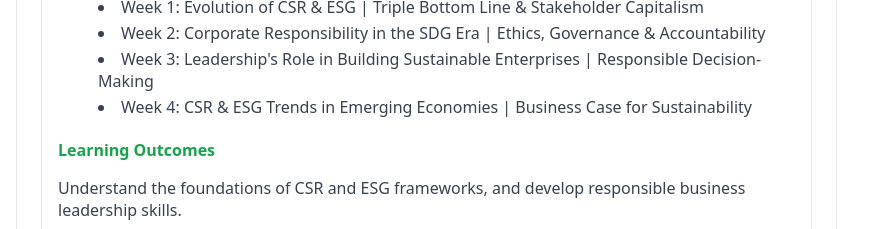
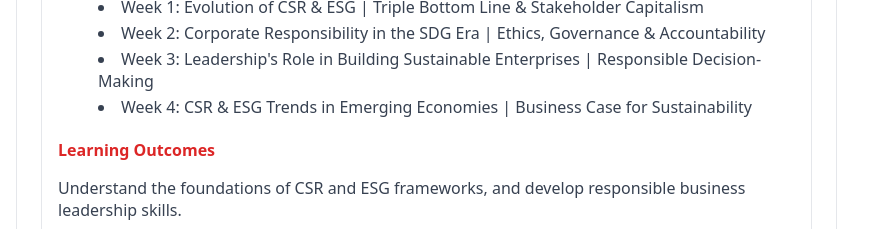
Before and after one commit to AryanManu544/cteldtu, a plain HTML site: page program-csr-esg.html in a window 1280 px wide. Shown: the part 2060-2289 px from the top of the page, without its empty margins (0-884 px from the left). Drawn offline with nearby package versions, Linux system fonts and the light colour scheme.

Commit message:
small fix

```diff
--- a/program-csr-esg.html
+++ b/program-csr-esg.html
@@ -766,7 +766,7 @@
                       <li>Week 4: CSR & ESG Trends in Emerging Economies | Business Case for Sustainability</li>
                     </ul>
                     <div class="mt-4">
-                      <h4 class="text-green-600 font-bold mb-2">Learning Outcomes</h4>
+                      <h4 class="text-red-600 font-bold mb-2">Learning Outcomes</h4>
                       <p class="text-gray-700">Understand the foundations of CSR and ESG frameworks, and develop
                         responsible business leadership skills.</p>
                     </div>
```
